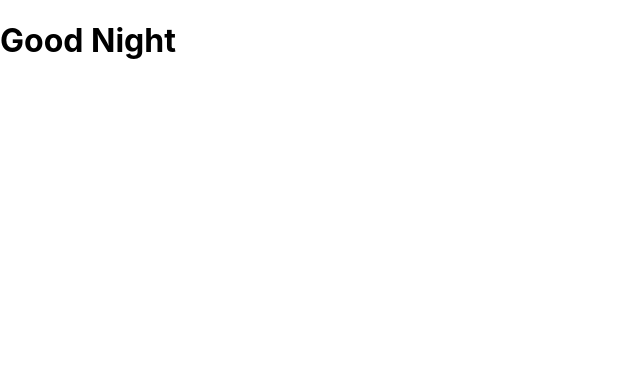
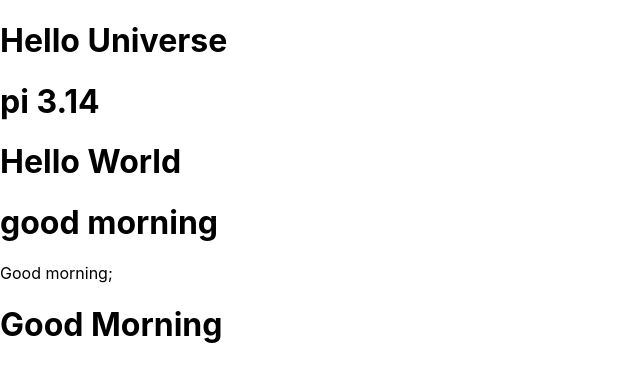
Before and after one commit to AkashPangare/first-react-project, a React (Create React App) app: page / in a window 1280 px wide. Shown: the top 382 px of the page, without its empty margins (0-640 px from the left). Built offline with nearby package versions, Linux system fonts and the light colour scheme.

Commit message:
interpolation

```diff
--- a/src/App.js
+++ b/src/App.js
@@ -2,11 +2,21 @@ import logo from './logo.svg';
 import './App.css';
 
 function App() {
-  let jsx1 = <h1>Good Morning</h1>;
-  let jsx2 = <h1>Good Night</h1>;
 
+  let str ="Hello World";
+  let pi = 3.14;
+  let active = true;
 
-  return false ? jsx1 : jsx2;
+  return(
+    <>
+    <h1>Hello Universe</h1>
+    <h1>pi {pi}</h1>
+    <h1>{str}</h1>
+    <h1>{active ? "good morning" : "good night"}</h1>
+    {active ? "Good morning": "Good night"};
+    {active && <h1>Good Morning</h1>}
+    </>
+  )
 }
 
 export default App;
```
